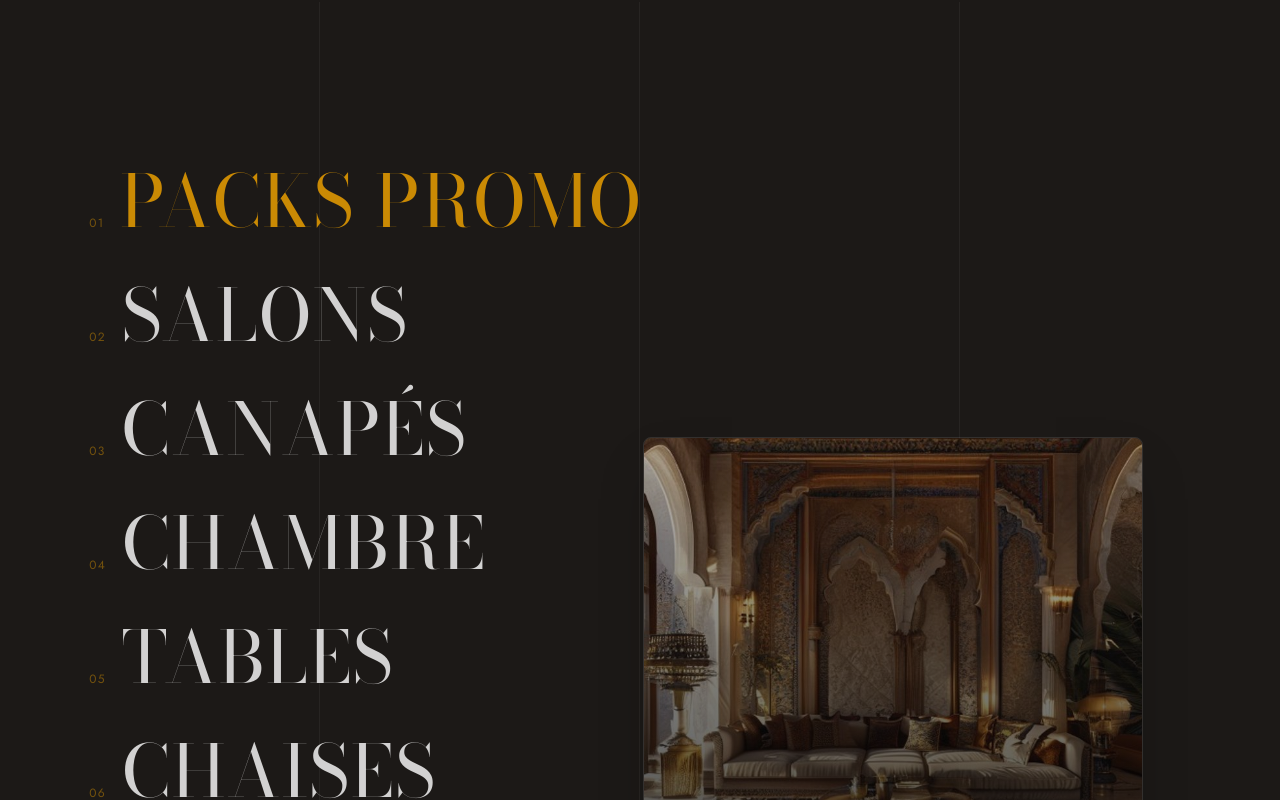
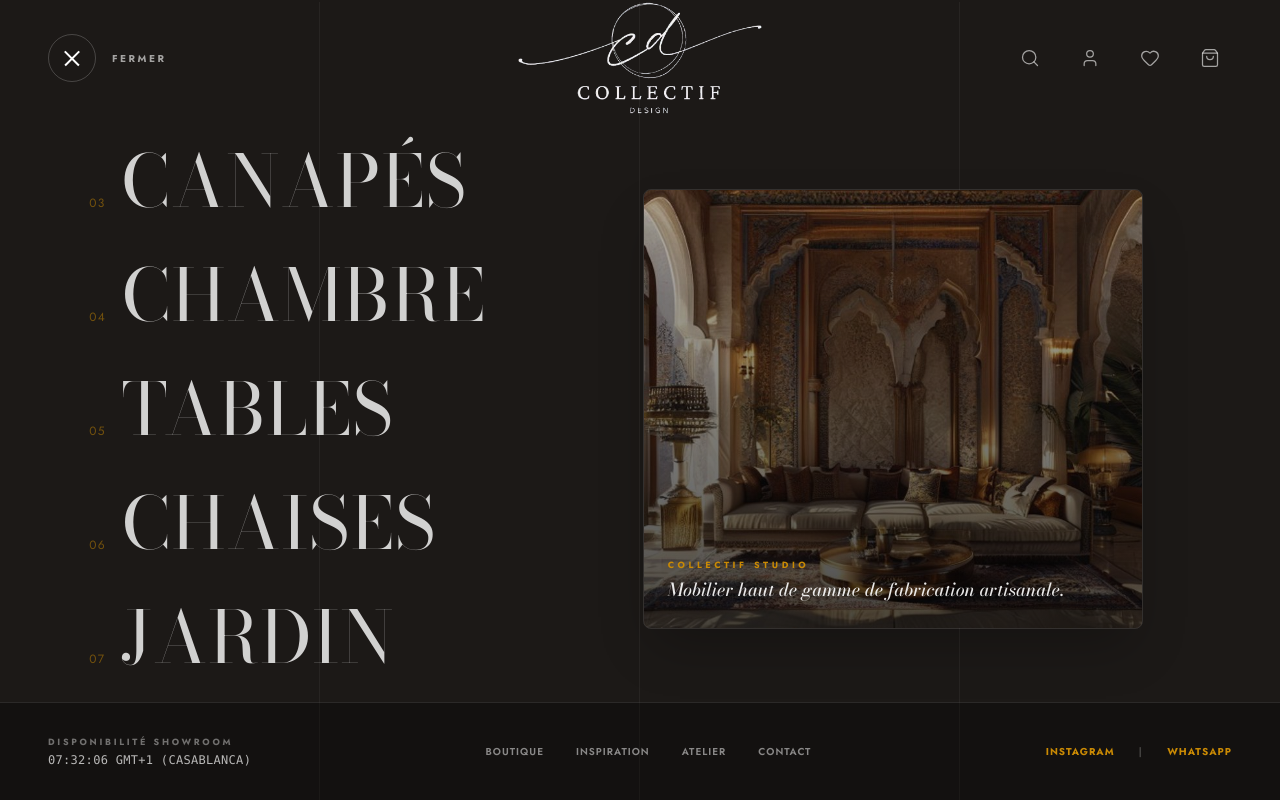
Before and after one commit to ELHanafi007/Collectif-Design, a Next.js app: page / in a window 1280 px wide. Both pictures are taken after a click on the button 72 px from the left and 58 px from the top of the page. Shown: the top 800 px of the page. Built offline with nearby package versions, Linux system fonts and the light colour scheme.

Commit message:
fix: resolved css stacking context bugs by dynamically switching header z-index, added body scroll lock and animated white logo inversion

```diff
--- a/src/components/layout/Navbar.tsx
+++ b/src/components/layout/Navbar.tsx
@@ -32,6 +32,18 @@ export default function Navbar() {
 
   const cartCount = cart.reduce((total, item) => total + item.quantity, 0);
 
+  // Scroll Lock when full-screen overlay is active
+  useEffect(() => {
+    if (isMobileMenuOpen) {
+      document.body.style.overflow = 'hidden';
+    } else {
+      document.body.style.overflow = '';
+    }
+    return () => {
+      document.body.style.overflow = '';
+    };
+  }, [isMobileMenuOpen]);
+
   // Digital luxury clock inside menu
   useEffect(() => {
     const updateTime = () => {
@@ -53,19 +65,25 @@ export default function Navbar() {
   return (
     <header className="fixed top-0 left-0 w-full z-[100]">
       {/* ─── Main Premium Bar ─── */}
-      <div className="bg-white/95 backdrop-blur-md border-b border-gray-100 relative z-[105]">
+      <div
+        className={`relative transition-all duration-500 ${
+          isMobileMenuOpen
+            ? 'bg-transparent border-transparent z-[125]'
+            : 'bg-white/95 backdrop-blur-md border-b border-gray-100 z-[105]'
+        }`}
+      >
         <div className="container-wide mx-auto px-5 md:px-12 flex items-center justify-between h-[84px] md:h-[116px]">
 
           {/* LEFT: Masterpiece Menu Trigger */}
-          <div className="flex items-center gap-4 flex-1 md:flex-none">
+          <div className="flex items-center gap-4 flex-1 md:flex-none relative z-[130]">
             <button
               onClick={() => setIsMobileMenuOpen(!isMobileMenuOpen)}
-              className="group relative flex items-center justify-center w-12 h-12 rounded-full cursor-pointer focus:outline-none z-[130]"
+              className="group relative flex items-center justify-center w-12 h-12 rounded-full cursor-pointer focus:outline-none"
               aria-label="Toggle Menu"
             >
               {/* Animated Outer Circle */}
-              <span className="absolute inset-0 rounded-full border border-gray-200 group-hover:border-black group-hover:scale-105 transition-all duration-500 ease-out" />
-              <span className="absolute inset-0 rounded-full bg-black scale-0 group-hover:scale-100 opacity-[0.03] transition-transform duration-500 ease-out" />
+              <span className={`absolute inset-0 rounded-full border transition-all duration-500 ease-out ${isMobileMenuOpen ? 'border-white/20 group-hover:border-white' : 'border-gray-200 group-hover:border-black group-hover:scale-105'}`} />
+              <span className={`absolute inset-0 rounded-full scale-0 group-hover:scale-100 opacity-[0.03] transition-transform duration-500 ease-out ${isMobileMenuOpen ? 'bg-white' : 'bg-black'}`} />
 
               {/* Asymmetric Morphing Lines */}
               <div className="relative w-5 h-3 flex flex-col justify-between items-center">
@@ -88,32 +106,40 @@ export default function Navbar() {
             </button>
             <span
               onClick={() => setIsMobileMenuOpen(!isMobileMenuOpen)}
-              className={`hidden lg:inline-block text-[10px] font-bold uppercase tracking-[0.25em] cursor-pointer select-none transition-colors duration-500 ${isMobileMenuOpen ? 'text-white/60 hover:text-white z-[130]' : 'text-gray-500 hover:text-black'}`}
+              className={`hidden lg:inline-block text-[10px] font-bold uppercase tracking-[0.25em] cursor-pointer select-none transition-colors duration-500 ${
+                isMobileMenuOpen ? 'text-white/60 hover:text-white' : 'text-gray-500 hover:text-black'
+              }`}
             >
               {isMobileMenuOpen ? 'Fermer' : 'Menu'}
             </span>
           </div>
 
           {/* CENTER: Grand Logo (Overlapping Masterpiece) */}
-          <div className="absolute left-1/2 -translate-x-1/2 top-1/2 -translate-y-1/2 z-[106]">
-            <Link href="/" className="relative block">
+          <div className="absolute left-1/2 -translate-x-1/2 top-1/2 -translate-y-1/2 z-[126]">
+            <Link href="/" className="relative block" onClick={() => setIsMobileMenuOpen(false)}>
               <Image
                 src="/logo-removebg-preview.png"
                 alt="Collectif Design"
                 width={500}
                 height={160}
-                className="h-[160px] md:h-[280px] w-auto object-contain transition-transform duration-500 hover:scale-105"
+                className={`h-[160px] md:h-[280px] w-auto object-contain transition-all duration-500 hover:scale-105 ${
+                  isMobileMenuOpen ? 'invert brightness-200' : ''
+                }`}
                 priority
               />
             </Link>
           </div>
 
           {/* RIGHT: Actions */}
-          <div className="flex items-center gap-2 md:gap-4 text-gray-700 flex-1 md:flex-none justify-end relative z-[105]">
+          <div className="flex items-center gap-2 md:gap-4 flex-1 md:flex-none justify-end relative z-[130]">
             {/* Elegant Search Trigger */}
             <button
-              onClick={() => setIsSearchOpen(true)}
-              className="flex items-center justify-center w-11 h-11 rounded-full hover:bg-gray-50 transition-colors cursor-pointer active:scale-95"
+              onClick={() => { setIsMobileMenuOpen(false); setIsSearchOpen(true); }}
+              className={`flex items-center justify-center w-11 h-11 rounded-full transition-colors cursor-pointer active:scale-95 ${
+                isMobileMenuOpen
+                  ? 'text-white/60 hover:text-white hover:bg-white/10'
+                  : 'text-gray-700 hover:text-black hover:bg-gray-50'
+              }`}
               aria-label="Rechercher"
             >
               <Search size={20} strokeWidth={1.5} />
@@ -122,7 +148,12 @@ export default function Navbar() {
             {/* Account */}
             <Link
               href="/account"
-              className="hidden md:flex items-center justify-center w-11 h-11 rounded-full hover:bg-gray-50 transition-colors cursor-pointer"
+              onClick={() => setIsMobileMenuOpen(false)}
+              className={`hidden md:flex items-center justify-center w-11 h-11 rounded-full transition-colors cursor-pointer ${
+                isMobileMenuOpen
+                  ? 'text-white/60 hover:text-white hover:bg-white/10'
+                  : 'text-gray-700 hover:text-black hover:bg-gray-50'
+              }`}
             >
               <User size={20} strokeWidth={1.5} />
             </Link>
@@ -130,15 +161,24 @@ export default function Navbar() {
             {/* Wishlist */}
             <Link
               href="/wishlist"
-              className="hidden md:flex items-center justify-center w-11 h-11 rounded-full hover:bg-gray-50 transition-colors cursor-pointer"
+              onClick={() => setIsMobileMenuOpen(false)}
+              className={`hidden md:flex items-center justify-center w-11 h-11 rounded-full transition-colors cursor-pointer ${
+                isMobileMenuOpen
+                  ? 'text-white/60 hover:text-white hover:bg-white/10'
+                  : 'text-gray-700 hover:text-black hover:bg-gray-50'
+              }`}
             >
               <Heart size={20} strokeWidth={1.5} />
             </Link>
 
             {/* Cart */}
             <button
-              onClick={() => setIsCartOpen(true)}
-              className="relative flex items-center justify-center w-11 h-11 rounded-full hover:bg-gray-50 transition-colors cursor-pointer active:scale-95"
+              onClick={() => { setIsMobileMenuOpen(false); setIsCartOpen(true); }}
+              className={`relative flex items-center justify-center w-11 h-11 rounded-full transition-colors cursor-pointer active:scale-95 ${
+                isMobileMenuOpen
+                  ? 'text-white/60 hover:text-white hover:bg-white/10'
+                  : 'text-gray-700 hover:text-black hover:bg-gray-50'
+              }`}
               aria-label="Panier"
             >
               <ShoppingBag size={20} strokeWidth={1.5} />
@@ -210,9 +250,9 @@ export default function Navbar() {
               <div className="h-[84px] md:h-[116px] flex-shrink-0" />
 
               {/* Main Menu Grid */}
-              <div className="flex-1 container-wide mx-auto px-6 md:px-12 py-10 flex items-center justify-between relative z-10">
+              <div className="flex-1 container-wide mx-auto px-6 md:px-12 py-10 flex items-center justify-between relative z-10 overflow-y-auto">
                 {/* Editorial Link List (Left Side) */}
-                <div className="flex flex-col space-y-4 md:space-y-6 max-w-2xl">
+                <div className="flex flex-col space-y-4 md:space-y-6 max-w-2xl w-full py-8">
                   {navigation.map((item, idx) => (
                     <motion.div
                       key={item.name}
@@ -246,7 +286,7 @@ export default function Navbar() {
                 </div>
 
                 {/* Dynamic Cinematic Preview Frame (Right Side - Desktop Only) */}
-                <div className="hidden lg:block w-[400px] xl:w-[500px] h-[55vh] relative rounded-lg overflow-hidden border border-white/10 group shadow-2xl mr-12">
+                <div className="hidden lg:block w-[400px] xl:w-[500px] h-[55vh] relative rounded-lg overflow-hidden border border-white/10 group shadow-2xl mr-12 flex-shrink-0">
                   <AnimatePresence mode="wait">
                     <motion.div
                       key={activeMenuImage}
```
